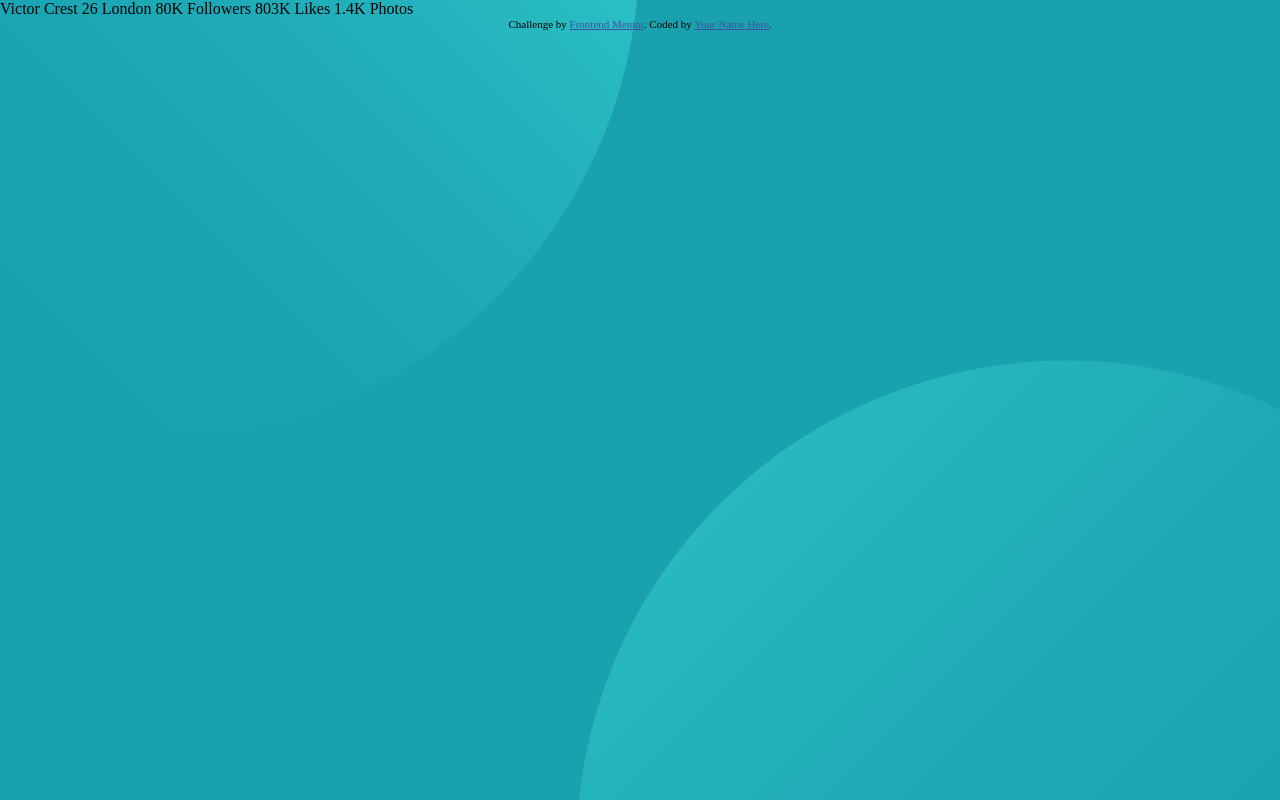
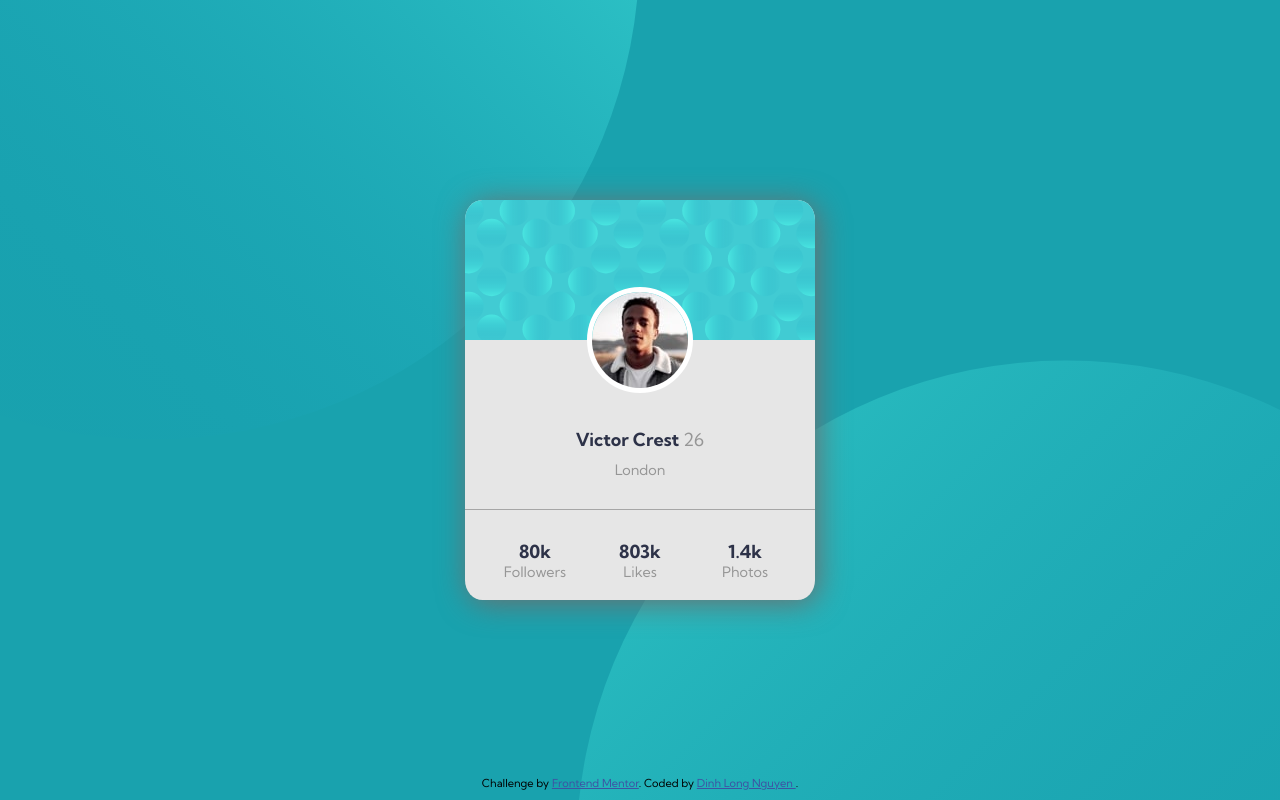
Before and after one commit to LongNgd/profile-card-component-main, a plain HTML site: page index.html in a window 1280 px wide. Drawn offline with Linux system fonts and the light colour scheme.

Commit message:
final version

```diff
--- a/index.html
+++ b/index.html
@@ -8,6 +8,9 @@
 
   <link rel="icon" type="image/png" sizes="32x32" href="./images/favicon-32x32.png">
   <link rel="stylesheet" href="style.css">
+  <link rel="preconnect" href="https://fonts.googleapis.com">
+  <link rel="preconnect" href="https://fonts.gstatic.com" crossorigin>
+  <link href="https://fonts.googleapis.com/css2?family=Kumbh+Sans:wght@400;700&display=swap" rel="stylesheet">
   <title>Frontend Mentor | Profile card component</title>
 
   <!-- Feel free to remove these styles or customise in your own stylesheet 👍 -->
@@ -24,21 +27,30 @@
 </head>
 
 <body>
-  Victor Crest
-  26
-  London
+  <div class="card">
+    <img src="images/bg-pattern-card.svg" alt="" id="bgcard">
+    <img src="images/image-victor.jpg" alt="" id="ava">
 
-  80K
-  Followers
+    <p class="name">Victor Crest <span>26</span></p>
+    <p class="nation">London</p>
 
-  803K
-  Likes
-
-  1.4K
-  Photos
+    <div class="static left">
+      <p class="num">80k</p>
+      <p class="description">Followers</p>
+    </div>
+    <div class="static">
+      <p class="num">803k</p>
+      <p class="description">Likes</p>
+    </div>
+    <div class="static right">
+      <p class="num">1.4k</p>
+      <p class="description">Photos</p>
+    </div>
+  </div>
   <div class="attribution">
     Challenge by <a href="https://www.frontendmentor.io?ref=challenge" target="_blank">Frontend Mentor</a>.
-    Coded by <a href="#">Your Name Here</a>.
+    Coded by <a href="#">Dinh Long Nguyen
+    </a>.
   </div>
 </body>
 
--- a/style.css
+++ b/style.css
@@ -9,4 +9,82 @@ body{
     background-position: right 50vw bottom 45vh, 45vw 45vh;
     background-repeat: no-repeat;
     min-height: 100vh;
+    font-size: 18px;
+    font-family: 'Kumbh Sans', sans-serif;
 }
+
+.card{
+    width: 350px;
+    height: 400px;
+    background-color: rgb(230, 230, 230);
+    overflow: hidden;
+    border-radius: 5%;
+    position: absolute;
+    top: 50vh;
+    left: 50vw;
+    transform: translate(-50%,-50%);
+    text-align: center;
+    box-shadow: 3px 3px 30px rgb(110,110,110);
+}
+
+#bgcard{
+    width: 100%;
+}
+
+#ava{
+    position: absolute;
+    top: 140px;
+    left: 50%;
+    transform: translate(-50%,-50%);
+    border-radius: 50%;
+    border: 5px solid white;
+}
+
+.attribution{
+    position: absolute;
+    bottom: 10px;
+    width: 100vw;
+}
+
+.name{
+    margin-top: 83px;
+    margin-bottom: 10px;
+    color: hsl(229, 23%, 23%);
+    font-weight: 700;
+}
+
+.name span{
+    color: hsl(0, 0%, 59%);
+    font-weight: 400;
+}
+
+.nation{
+    font-size: 0.8em;
+    color: hsl(0, 0%, 59%);
+    border-bottom: 1px solid hsl(0, 0%, 65%);
+    padding-bottom: 30px;
+}
+
+.static{
+    float: left;
+    width: 30%;
+    margin-top: 30px;
+}
+
+.left{
+    margin-left: 5%;
+}
+
+.right{
+    margin-right: 5%;
+}
+
+.num{
+    font-weight: 700;
+    color: hsl(229, 23%, 23%);
+}
+
+.description{
+    font-size: 0.8em;
+    color: hsl(0, 0%, 59%);
+}
```
